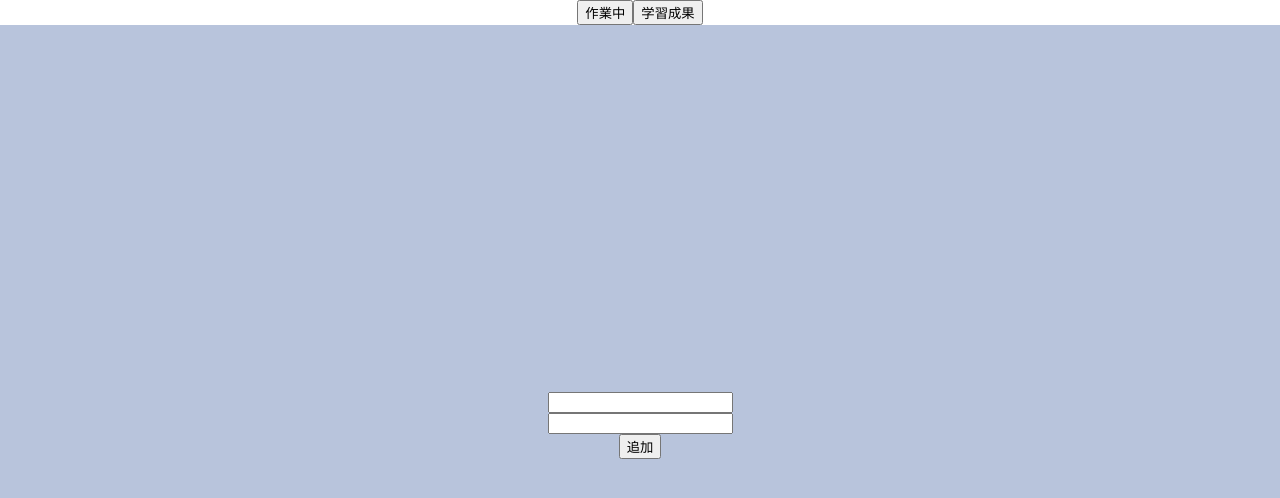
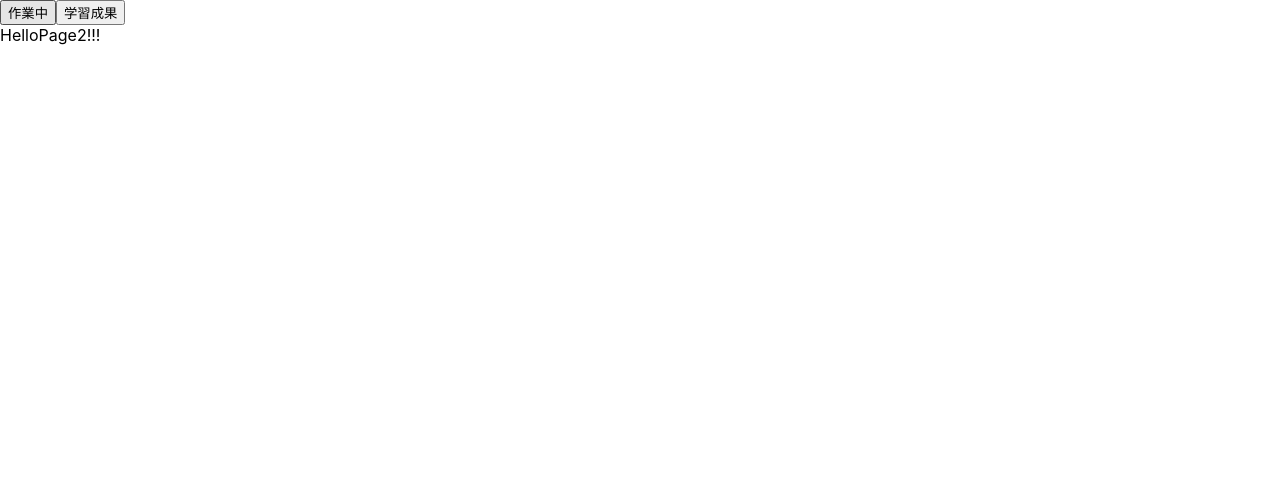
Before and after one commit to hiroki04y/project3-1, a React (Create React App) app in the folder memory/: page /work in a window 1280 px wide. Shown: the top 498 px of the page. Built offline with nearby package versions, Linux system fonts and the light colour scheme.

Commit message:
ページ遷移機能完成

```diff
--- a/memory/src/App.js
+++ b/memory/src/App.js
@@ -78,8 +78,6 @@ function App() {
 
   return (
     <div className="App">
-      <button>作業中</button>
-      <button>学習成果</button>
       <header className="App-header">
         <MemList mems={mems} onDeleteMemory={handleDeleteMemory}/>
         <input type="text" ref={titleNameRef} />
--- a/memory/src/index.js
+++ b/memory/src/index.js
@@ -1,11 +1,23 @@
 import React from 'react';
-import ReactDOM from 'react-dom/client';
+import ReactDOM from 'react-dom';
+import { BrowserRouter, Route, Routes} from 'react-router-dom';
 import './index.css';
 import App from './App';
+import Work from './work';
+
 
 const root = ReactDOM.createRoot(document.getElementById('root'));
 root.render(
   <React.StrictMode>
-    <App />
+    <BrowserRouter>
+      <>
+        <button>作業中</button>
+        <button>学習成果</button>
+        <Routes>
+          <Route exact path="/" element={<App />} />
+          <Route exact path="/work" element={<Work />} />
+        </Routes>
+      </>
+    </BrowserRouter>
   </React.StrictMode>
 );
--- /dev/null
+++ b/memory/src/work.js
@@ -0,0 +1,11 @@
+import React from 'react';              //Reactを読み込んでいる
+class Work extends React.Component {   //page2クラスにReact.Componentを継承する
+    render() {                          //画面表示の為のrenderメソッドを定義する
+        return (
+            <div>
+                HelloPage2!!!
+            </div>
+        );
+    }
+}
+export default Work;                   //page2を出力する為に必要
```
